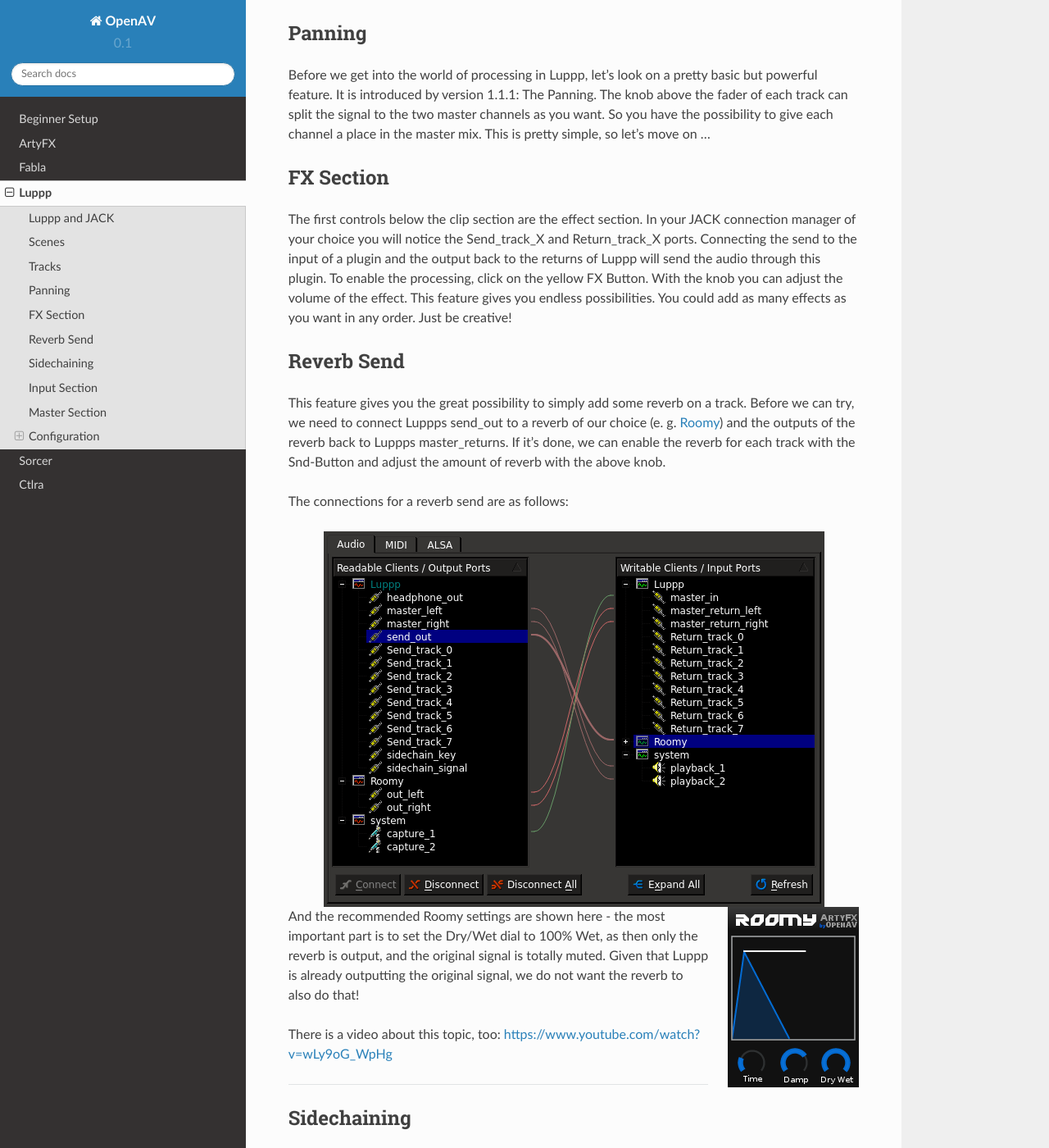
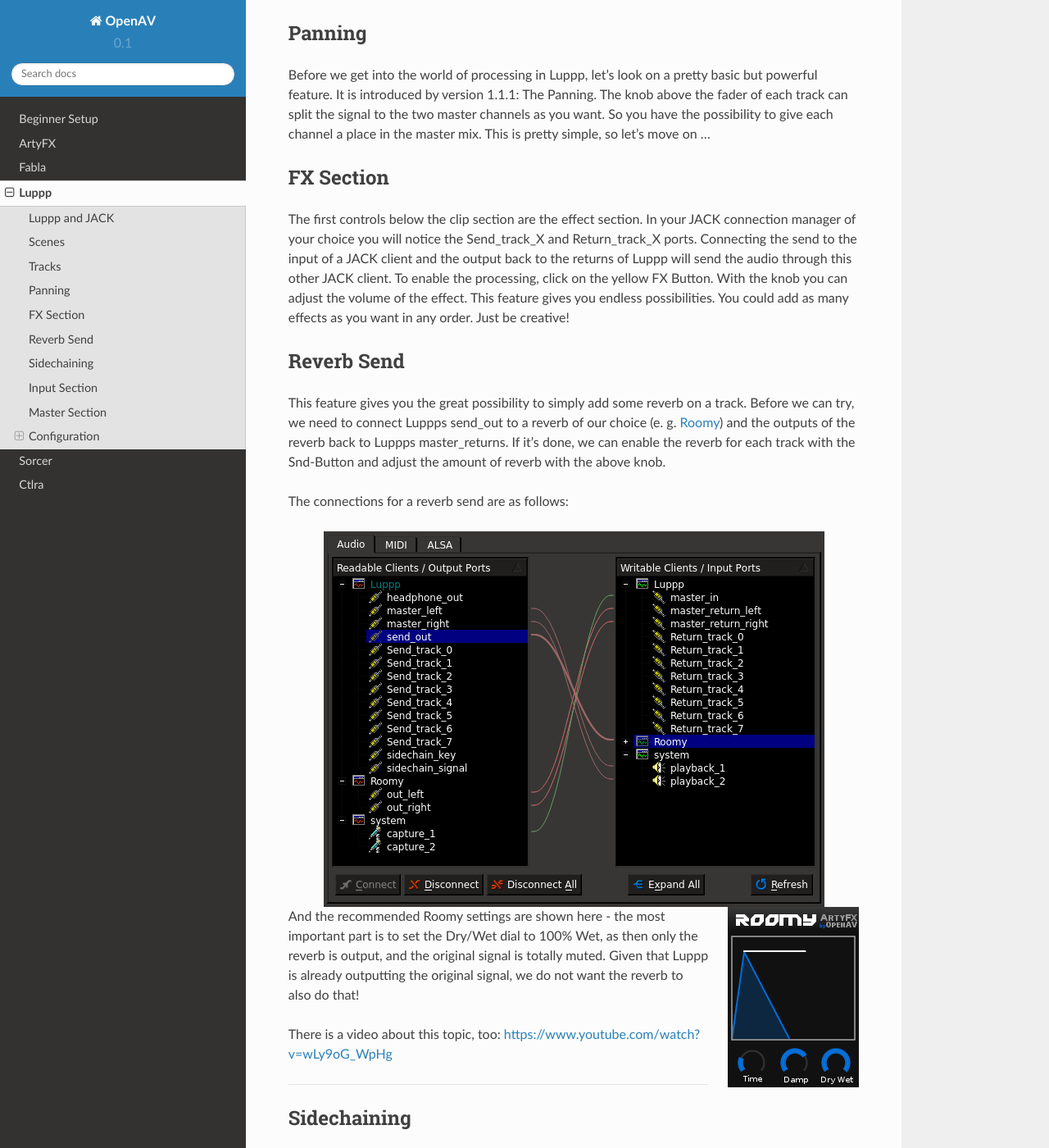
Before and after one commit to openAVproductions/openAV-manual, a Sphinx documentation site: the page built from source/luppp.rst, in a window 1280 px wide and 1400 px high, scrolled down 3384 px. Shown: the whole window at 82% size. Built offline with Sphinx 7.4.7 and the Read the Docs theme 2.0.0, drawn with Linux system fonts in a browser that asks for light colours; some of the changed text lies outside the part shown.

Commit message:
fix #14: fix plugin wording, now specifies JACK client instead, thanks @coderkun

```diff
--- a/source/luppp.rst
+++ b/source/luppp.rst
@@ -100,8 +100,8 @@
 
 The first controls below the clip section are the effect section. In your
 JACK connection manager of your choice you will notice the Send_track_X and
-Return_track_X ports. Connecting the send to the input of a plugin and the
-output back to the returns of Luppp will send the audio through this plugin.
+Return_track_X ports. Connecting the send to the input of a JACK client and the
+output back to the returns of Luppp will send the audio through this other JACK client.
 To enable the processing, click on the yellow FX Button. With the knob you can
 adjust the volume of the effect.
 This feature gives you endless possibilities. You could add as many effects as
@@ -142,12 +142,12 @@
 compressor or an enveloper (e. g. :ref:`ducka`). So, how to use it? At first
 we again need to do some connections. Luppps sidechain_key needs to be
 connected to a sidechain input and Luppps sidechain_signal needs to be
-connected to the regular audio inputs of the :ref:`ducka` plugin.
-Send the outputs of the plugins to the master returns.
+connected to the regular audio inputs of the :ref:`ducka` JACK client.
+Send the outputs of the Ducka JACK client to the master returns.
 
 Back to Luppp. On one track you need to enable the Key-Button. This way the
 output of the track is the trigger for the sidechain effect. Now you can
-send each track with the knob above the Key-Button to the plugin. If you
+send each track with the knob above the Key-Button to JACK. If you
 want to see how it's works, watch these videos:
 
 * Explanation: https://www.youtube.com/watch?v=-AwtMUeBc9w
```
